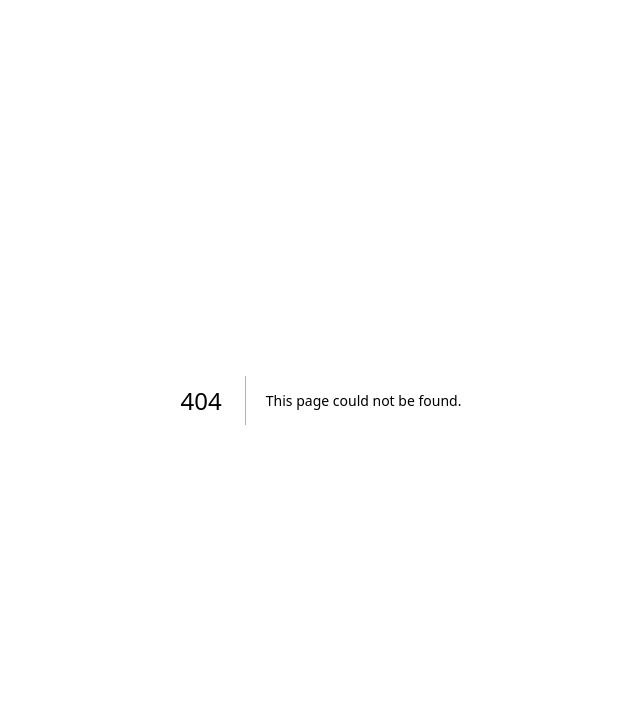
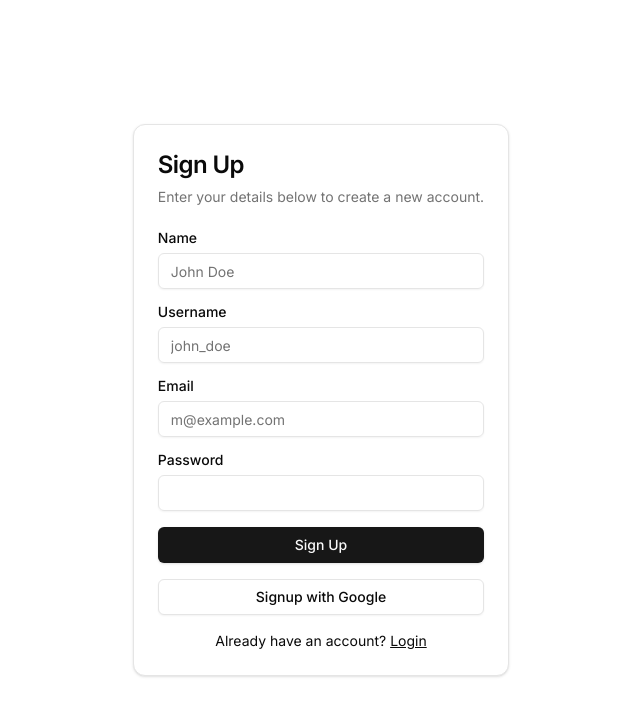
Before and after one commit to guchris/worn, a Next.js app: page /auth/sign-up in a window 1280 px wide. Before the commit this address had no page. Shown: the top 716 px of the page, without its empty margins (319-959 px from the left). Built offline with nearby package versions, Linux system fonts and the light colour scheme.

Commit message:
1) new temp auth signup page, 2) updated home page, 3) sidebar nav user box loading state

```diff
--- a/src/app/auth/login/page.tsx
+++ b/src/app/auth/login/page.tsx
@@ -53,7 +53,7 @@ export default function AuthLogin() {
                     </div>
                     <div className="mt-4 text-center text-sm">
                         Don&apos;t have an account?{" "}
-                        <Link href="#" className="underline">
+                        <Link href="/auth/sign-up" className="underline">
                             Sign up
                         </Link>
                     </div>
--- /dev/null
+++ b/src/app/auth/sign-up/page.tsx
@@ -0,0 +1,55 @@
+// Next Imports
+import Link from "next/link"
+
+// Shadcn Imports
+import { Input } from "@/components/ui/input"
+import { Label } from "@/components/ui/label"
+import { Button } from "@/components/ui/button"
+import { Card, CardContent, CardDescription, CardHeader, CardTitle } from "@/components/ui/card"
+
+export default function AuthSignup() {
+    return (
+        <div className="flex h-screen w-full items-center justify-center px-4">
+            <Card className="mx-auto max-w-sm">
+                <CardHeader>
+                    <CardTitle className="text-2xl">Sign Up</CardTitle>
+                    <CardDescription>
+                        Enter your details below to create a new account.
+                    </CardDescription>
+                </CardHeader>
+                <CardContent>
+                    <form action="/auth/signup" method="post" className="grid gap-4">
+                        <div className="grid gap-2">
+                            <Label htmlFor="name">Name</Label>
+                            <Input id="name" name="name" type="text" placeholder="John Doe" required />
+                        </div>
+                        <div className="grid gap-2">
+                            <Label htmlFor="username">Username</Label>
+                            <Input id="username" name="username" type="text" placeholder="john_doe" required />
+                        </div>
+                        <div className="grid gap-2">
+                            <Label htmlFor="email">Email</Label>
+                            <Input id="email" name="email" type="email" placeholder="m@example.com" required />
+                        </div>
+                        <div className="grid gap-2">
+                            <Label htmlFor="password">Password</Label>
+                            <Input id="password" name="password" type="password" required />
+                        </div>
+                        <Button type="submit" className="w-full">
+                            Sign Up
+                        </Button>
+                        <Button variant="outline" className="w-full">
+                            Signup with Google
+                        </Button>
+                    </form>
+                    <div className="mt-4 text-center text-sm">
+                        Already have an account?{" "}
+                        <Link href="/auth/login" className="underline">
+                            Login
+                        </Link>
+                    </div>
+                </CardContent>
+            </Card>
+        </div>
+    )
+}
--- a/src/app/demo/page.tsx
+++ b/src/app/demo/page.tsx
@@ -80,7 +80,7 @@ export default function Demo() {
 
                 {/* Nav Header */}
                 <SidebarHeader className="h-16 border-b border-sidebar-border">
-                    {user ? <SidebarNav user={user} /> : <p>Loading...</p>}
+                    <SidebarNav user={user} />
                 </SidebarHeader>
 
                 <SidebarContent className="pt-2">
@@ -112,7 +112,7 @@ export default function Demo() {
                     <Breadcrumb>
                         <BreadcrumbList>
                             <BreadcrumbItem>
-                                <BreadcrumbPage>My Closet</BreadcrumbPage>
+                                <BreadcrumbPage>Demo Closet</BreadcrumbPage>
                             </BreadcrumbItem>
                         </BreadcrumbList>
                     </Breadcrumb>
--- a/src/app/page.tsx
+++ b/src/app/page.tsx
@@ -1,26 +1,28 @@
 // Next Imports
 import Link from "next/link"
 
-// Shadcn Imports
-import { Button } from "@/components/ui/button"
-
 export default function Home() {
 	return (
-		<div className="flex min-h-screen items-center justify-center">
-            <div className="text-center space-y-6">
-                {/* Title */}
-                <h1 className="text-4xl font-bold">worn</h1>
+		<div className="relative flex min-h-screen items-center justify-center overflow-hidden">
+			<div className="flex space-x-4">
+				<div className="flex flex-col items-start text-xl font-bold">
+					{Array.from({ length: 24 }).map((_, index) => (
+						<span key={index} className="leading-none">
+							W O R N
+						</span>
+					))}
+				</div>
 
-                {/* Buttons Row */}
-                <div className="flex justify-center space-x-4">
-					<Link href="/demo" passHref>
-						<Button variant="outline">view demo closet</Button>
+				<div className="flex flex-col items-start justify-center text-xl font-bold">
+					<Link href="/auth/login" className="leading-none hover:underline">
+						L O G I N
 					</Link>
-					<Link href="/auth/login" passHref>
-						<Button variant="default">login</Button>
+					<Link href="/demo" className="leading-none hover:underline">
+						D E M O
 					</Link>
-                </div>
-            </div>
-        </div>
+				</div>
+
+			</div>
+		</div>
 	)
 }
--- a/src/components/closet-grid.tsx
+++ b/src/components/closet-grid.tsx
@@ -19,10 +19,12 @@ const ClosetGrid = ({ items, loading }: ClosetGridProps) => {
             {loading ? (
                 Array.from({ length: 20 }).map((_, index) => (
                     <div key={index} className="flex flex-col space-y-3">
-                        <Skeleton className="w-full h-[350px] rounded-xl" />
+                        <div className="w-full aspect-[3/4] sm:aspect-[3/4] md:aspect-[3/4] lg:aspect-[3/4]">
+                            <Skeleton className="w-full h-full rounded-xl" />
+                        </div>
                         <div className="space-y-2">
                             <Skeleton className="h-4 w-full" />
-                            <Skeleton className="h-4 w-full" />
+                            <Skeleton className="h-4 w-3/4" />
                         </div>
                     </div>
                 ))
--- a/src/components/sidebar-nav.tsx
+++ b/src/components/sidebar-nav.tsx
@@ -4,12 +4,17 @@
 import { User } from "@/lib/types"
 
 // Shadcn Imports
+import { Skeleton } from "@/components/ui/skeleton"
 import { Avatar, AvatarFallback, AvatarImage } from "@/components/ui/avatar"
 import { SidebarMenu, SidebarMenuItem, SidebarMenuButton, useSidebar } from "@/components/ui/sidebar"
 import { DropdownMenu, DropdownMenuTrigger, DropdownMenuContent, DropdownMenuItem, DropdownMenuSeparator, DropdownMenuLabel } from "@/components/ui/dropdown-menu"
 import { Sparkles, BadgeCheck, CreditCard, Bell, LogOut, ChevronsUpDown } from "lucide-react"
 
-export default function SidebarNav({ user }: { user: User }) {
+interface SidebarNavProps {
+    user: User | null;
+}
+
+export default function SidebarNav({ user }: SidebarNavProps) {
     const { isMobile } = useSidebar()
 
     return (
@@ -22,16 +27,27 @@ export default function SidebarNav({ user }: { user: User }) {
                             className="data-[state=open]:bg-sidebar-accent data-[state=open]:text-sidebar-accent-foreground"
                         >
                             <Avatar className="h-8 w-8 rounded-lg">
-                                {/* <AvatarImage src={user.avatar} alt={user.name} /> */}
-                                <AvatarFallback>{user.name[0]}</AvatarFallback>
+                                <AvatarFallback>{user ? user.name[0] : ""}</AvatarFallback>
                             </Avatar>
                             <div className="grid flex-1 text-left text-sm leading-tight">
+                                {user ? (
+                                    <>
                                         <span className="truncate font-semibold">{user.name}</span>
                                         <span className="truncate text-xs">{user.username}</span>
+                                    </>
+                                ) : (
+                                    <>
+                                        <div className="space-y-1">
+                                            <Skeleton className="h-3 w-3/4" />
+                                            <Skeleton className="h-3 w-1/2" />
+                                        </div>
+                                    </>
+                                )}
                             </div>
                             <ChevronsUpDown className="ml-auto size-4" />
                         </SidebarMenuButton>
                     </DropdownMenuTrigger>
+                    {user && (
                         <DropdownMenuContent
                             className="w-[--radix-dropdown-menu-trigger-width] min-w-56 rounded-lg"
                             side={isMobile ? "bottom" : "right"}
@@ -74,6 +90,7 @@ export default function SidebarNav({ user }: { user: User }) {
                                 Log out
                             </DropdownMenuItem>
                         </DropdownMenuContent>
+                    )}
                 </DropdownMenu>
             </SidebarMenuItem>
         </SidebarMenu>
```
Lines whose indentation alone changed are shown as unchanged.
